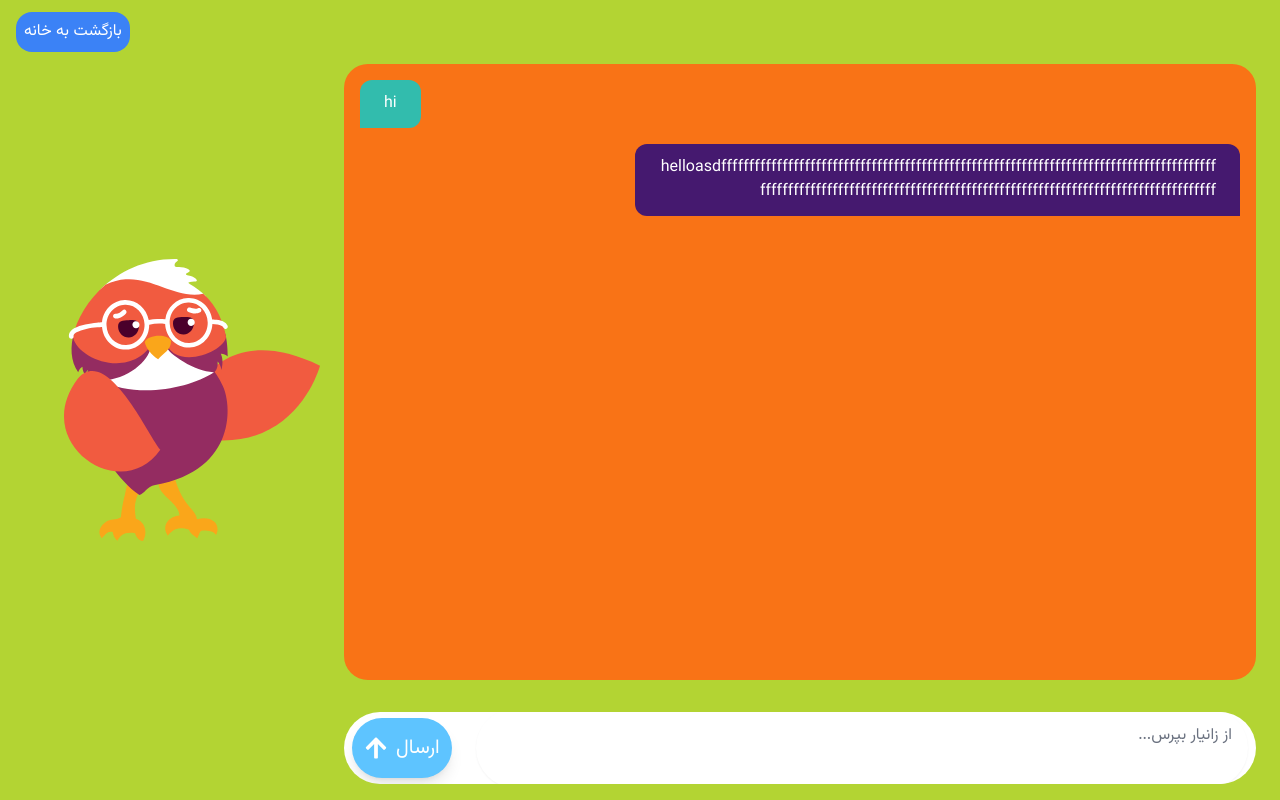
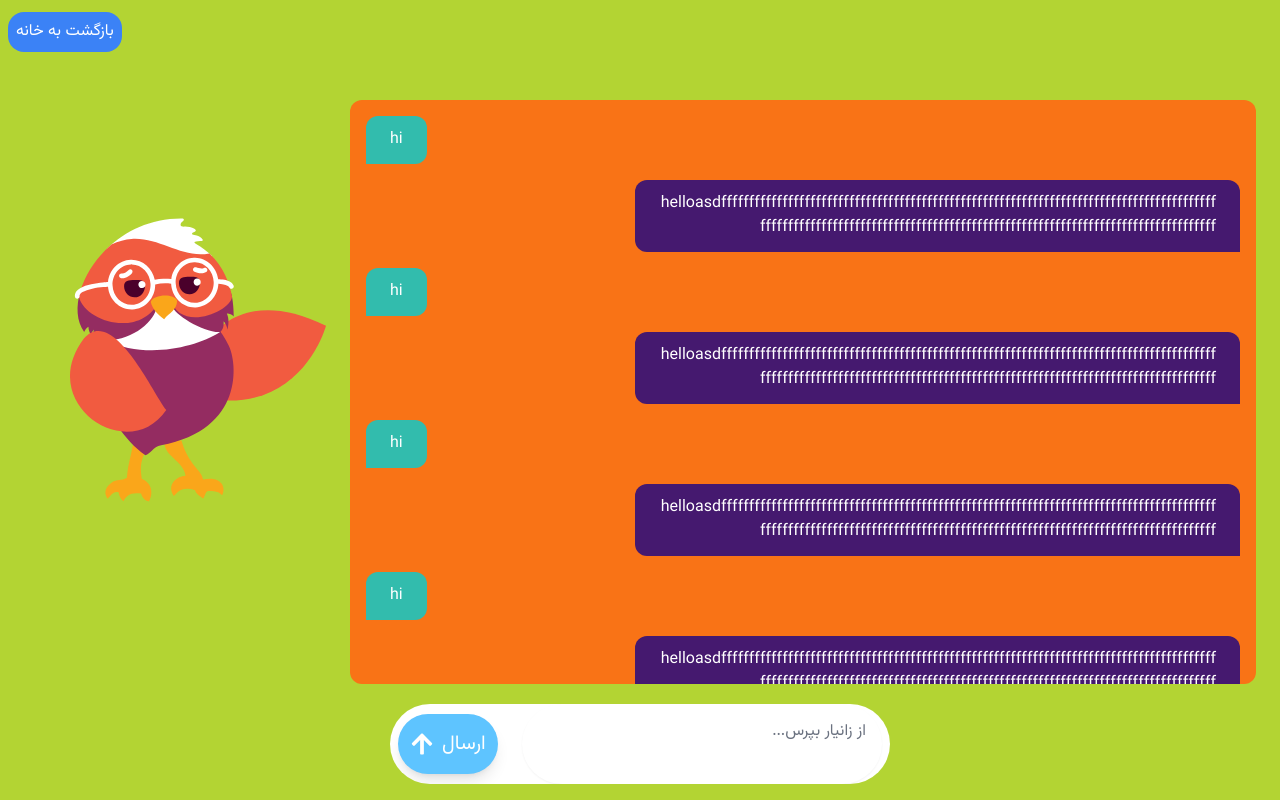
Before and after one commit to ErfanGh83/Avanian1, a Next.js app: page /chat in a window 1280 px wide. Built offline with nearby package versions, Linux system fonts and the light colour scheme.

Commit message:
fix: added conditional display to show empty chat

```diff
--- a/src/app/chat/page.tsx
+++ b/src/app/chat/page.tsx
@@ -6,26 +6,10 @@ import Image from "next/image";
 export default function page() {
   return (
     <ChatLayout>
-      <div className="size-full overflow-hidden flex flex-row-reverse justify-center items-center bg-[#B3D433]">
-
-        <div
-          className="w-full xl:w-1/4"
-        >
-          <Image
-            src={"/vectors/owl.svg"}
-            alt="زانیار"
-            width={200}
-            height={200}
-            className="w-32 md:w-44 lg:w-64"
-          />
-        </div>
-
-        <div
-          className="w-full xl:w-3/4"
-        >
+      <div className="size-full flex flex-row-reverse justify-center items-center bg-[#B3D433]">
+        <div className="w-full">
           <ChatPage />
         </div>
-
       </div>
     </ChatLayout>
   );
--- a/src/components/chat/ChatPage.tsx
+++ b/src/components/chat/ChatPage.tsx
@@ -5,7 +5,7 @@ import MessageInput from "./MessageInput";
 export default function ChatPage() {
 
   return (
-    <div className="size-full pt-8 px-6 flex flex-col overflow-hidden h-screen mx-auto">
+    <div className="size-full pt-8 px-6 flex flex-col gap-4 overflow-x-hidden h-screen mx-auto">
       <MessageContainer />
       <MessageInput />
     </div>
--- a/src/components/chat/MessageContainer.tsx
+++ b/src/components/chat/MessageContainer.tsx
@@ -1,11 +1,47 @@
 import React from "react";
 import ChatBox from "../containers/chat-containers/ChatBox";
+import MessageItem from "./MessageItem";
+import Image from "next/image";
 
 export default function MessageContainer() {
-
-  const fetchedData = ["hi", "hello"]
+  const fetchedData = ["hi", "hello"];
 
   return (
-    <ChatBox data={fetchedData} />
+    <>
+      {true ? (
+        <div className="w-full h-full overflow-hidden flex flex-row-reverse items-center gap-6">
+          <div className="hidden lg:block w-0 md:w-full lg:w-1/4">
+            <Image
+              src={"/vectors/owl.svg"}
+              alt="زانیار"
+              width={200}
+              height={200}
+              className="w-32 md:w-44 lg:w-64 h-[60vh]"
+            />
+          </div>
+
+          <div className="w-[100%] h-[70vh] lg:w-3/4">
+            <ChatBox data={fetchedData} />
+          </div>
+        </div>
+      ) : (
+        <div className="m-auto items-center gap-2 md:gap-16 px-1 md:px-8 py-4 max-w-[90vw] md:max-w-[70vw] lg:px-16 bg-white/50 rounded-2xl flex flex-row ">
+          <MessageItem sender="bot">
+            فرصت طلایی رشد و شکوفایی فرزندتان در لحظات فراغت پنهان است؛ لحظاتی
+            که به سرعت می‌گذرند. من زانیار، پیردانای آوانیان، با دانشی که کمتر
+            جایی خواهید یافت، اینجا هستم تا نقشه راه این گنج پنهان را به شما
+            نشان دهم. آیا آماده‌اید تا اولین قدم را برای تضمین آینده‌ای
+            درخشان‌تر از طریق اوقات فراغت بردارید؟ سوالتان چیست؟
+          </MessageItem>
+          <Image
+            src={"/vectors/owl.svg"}
+            alt="زانیار"
+            width={200}
+            height={200}
+            className="w-32 md:w-44 lg:w-64"
+          />
+        </div>
+      )}
+    </>
   );
 }
--- a/src/components/chat/MessageInput.tsx
+++ b/src/components/chat/MessageInput.tsx
@@ -3,7 +3,7 @@ import { FaArrowUp } from "react-icons/fa";
 
 export default function MessageInput() {
   return (
-    <form className="w-full h-fit rounded-full flex flex-row bg-white justify-center items-center gap-6 py-1 px-2 mx-auto mb-4 overflow-hidden focus-within:outline focus-within:outline-2 focus-within:outline-blue-400 focus-within:outline-offset-2">
+    <form className="w-[250px] md:w-[400px] py-[2vh] lg:w-[500px] min-h-[80px] h-[80px] rounded-full flex flex-row bg-white justify-center items-center gap-6 px-2 mx-auto mb-4 overflow-hidden focus-within:outline focus-within:outline-2 focus-within:outline-blue-400 focus-within:outline-offset-2">
       <textarea
         placeholder="از زانیار بپرس..."
         className="w-full p-4 min-h-[20px] h-fit max-h-[200px] overflow-y-auto text-neutral-800 rounded-full focus:outline-none transition-all resize-none shadow-sm placeholder:text-gray-500"
@@ -11,10 +11,10 @@ export default function MessageInput() {
 
       <button
         type="submit"
-        className="w-28 h-fit flex flex-row gap-2 items-center justify-center px-3 py-4 rounded-full bg-[#5ec4ff] hover:bg-[#48b1ef] text-white shadow-lg transition-all"
+        className="w-14 md:w-28 h-fit flex flex-row gap-2 items-center justify-center px-3 py-4 rounded-full bg-[#5ec4ff] hover:bg-[#48b1ef] text-white shadow-lg transition-all"
         aria-label="ارسال پیام"
       >
-        <p className="text-xl">ارسال</p>
+        <p className="hidden md:block text-xl">ارسال</p>
         <FaArrowUp size={24} />
       </button>
     </form>
--- a/src/components/chat/MessageItem.tsx
+++ b/src/components/chat/MessageItem.tsx
@@ -18,11 +18,11 @@ export default function MessageItem({ sender, children }: Props) {
 
         <div
           className={`max-w-[90%] h-fit min-h-[75%] bg-t/30 relative rounded-t-xl ${
-            sender == "user" ? "bg-dark2 rounded-bl-xl ml-10" : "bg-avanianBlue rounded-br-xl mr-10"
+            sender == "user" ? "bg-dark2 rounded-bl-xl ml-10" : "bg-avanianBlue rounded-br-xl mr-1"
           }`}
         >
 
-          <div className="w-full px-6 py-3 break-words overflow-wrap-anywhere">
+          <div className="w-full px-2 md:px-6 py-3 break-words overflow-wrap-anywhere">
             <h3>{children}</h3>
           </div>
         </div>
--- a/src/components/containers/chat-containers/ChatBox.tsx
+++ b/src/components/containers/chat-containers/ChatBox.tsx
@@ -9,20 +9,64 @@ const ChatBox = ({ data }: Prop) => {
 
     console.log(data)
     return (
-        <div
-            className='w-full h-full my-8 p-4 flex flex-col gap-4 rounded-3xl text-white bg-orange-500 overflow-y-auto'
-        >
+      <div className="w-full h-[calc(85vh-6rem)] p-4 flex flex-col gap-4 mt-[30px] md:mt-[20px] rounded-xl text-white bg-orange-500 overflow-y-auto">
+        <MessageItem sender={"bot"}>hi</MessageItem>
 
-            <MessageItem sender={'bot'}>
-                hi
-            </MessageItem>
+        <MessageItem sender={"user"}>
+          helloasdfffffffffffffffffffffffffffffffffffffffffffffffffffffffffffffffffffffffffffffffffffffffffffffffffffffffffffffffffffffffffffffffffffffffffffffffffffffffffffffffffffffffffff
+        </MessageItem>
+        <MessageItem sender={"bot"}>hi</MessageItem>
 
-            <MessageItem sender={'user'}>
-                helloasdfffffffffffffffffffffffffffffffffffffffffffffffffffffffffffffffffffffffffffffffffffffffffffffffffffffffffffffffffffffffffffffffffffffffffffffffffffffffffffffffffffffffffff
-            </MessageItem>
+        <MessageItem sender={"user"}>
+          helloasdfffffffffffffffffffffffffffffffffffffffffffffffffffffffffffffffffffffffffffffffffffffffffffffffffffffffffffffffffffffffffffffffffffffffffffffffffffffffffffffffffffffffffff
+        </MessageItem>
+        <MessageItem sender={"bot"}>hi</MessageItem>
 
-        </div>
-    )
+        <MessageItem sender={"user"}>
+          helloasdfffffffffffffffffffffffffffffffffffffffffffffffffffffffffffffffffffffffffffffffffffffffffffffffffffffffffffffffffffffffffffffffffffffffffffffffffffffffffffffffffffffffffff
+        </MessageItem>
+        <MessageItem sender={"bot"}>hi</MessageItem>
+
+        <MessageItem sender={"user"}>
+          helloasdfffffffffffffffffffffffffffffffffffffffffffffffffffffffffffffffffffffffffffffffffffffffffffffffffffffffffffffffffffffffffffffffffffffffffffffffffffffffffffffffffffffffffff
+        </MessageItem>
+        <MessageItem sender={"bot"}>hi</MessageItem>
+
+        <MessageItem sender={"user"}>
+          helloasdfffffffffffffffffffffffffffffffffffffffffffffffffffffffffffffffffffffffffffffffffffffffffffffffffffffffffffffffffffffffffffffffffffffffffffffffffffffffffffffffffffffffffff
+        </MessageItem>
+        <MessageItem sender={"bot"}>hi</MessageItem>
+
+        <MessageItem sender={"user"}>
+          helloasdfffffffffffffffffffffffffffffffffffffffffffffffffffffffffffffffffffffffffffffffffffffffffffffffffffffffffffffffffffffffffffffffffffffffffffffffffffffffffffffffffffffffffff
+        </MessageItem>
+        <MessageItem sender={"bot"}>hi</MessageItem>
+
+        <MessageItem sender={"user"}>
+          helloasdfffffffffffffffffffffffffffffffffffffffffffffffffffffffffffffffffffffffffffffffffffffffffffffffffffffffffffffffffffffffffffffffffffffffffffffffffffffffffffffffffffffffffff
+        </MessageItem>
+        <MessageItem sender={"bot"}>hi</MessageItem>
+
+        <MessageItem sender={"user"}>
+          helloasdfffffffffffffffffffffffffffffffffffffffffffffffffffffffffffffffffffffffffffffffffffffffffffffffffffffffffffffffffffffffffffffffffffffffffffffffffffffffffffffffffffffffffff
+        </MessageItem>
+        <MessageItem sender={"bot"}>hi</MessageItem>
+
+        <MessageItem sender={"user"}>
+          helloasdfffffffffffffffffffffffffffffffffffffffffffffffffffffffffffffffffffffffffffffffffffffffffffffffffffffffffffffffffffffffffffffffffffffffffffffffffffffffffffffffffffffffffff
+        </MessageItem>
+        <MessageItem sender={"bot"}>hi</MessageItem>
+
+        <MessageItem sender={"user"}>
+          helloasdfffffffffffffffffffffffffffffffffffffffffffffffffffffffffffffffffffffffffffffffffffffffffffffffffffffffffffffffffffffffffffffffffffffffffffffffffffffffffffffffffffffffffff
+        </MessageItem>
+        <MessageItem sender={"bot"}>hi</MessageItem>
+
+        <MessageItem sender={"user"}>
+          helloasdfffffffffffffffffffffffffffffffffffffffffffffffffffffffffffffffffffffffffffffffffffffffffffffffffffffffffffffffffffffffffffffffffffffffffffffffffffffffffffffffffffffffffff
+        </MessageItem>
+      </div>
+    );
 }
 
 export default ChatBox
--- a/src/components/headers/chat-layout-header/ChatHeader.tsx
+++ b/src/components/headers/chat-layout-header/ChatHeader.tsx
@@ -4,7 +4,7 @@ import React from 'react'
 const ChatHeader = () => {
     return (
         <div
-            className='w-full h-16 absolute top-0 left-0 flex flex-row-reverse items-center justify-between px-4'
+            className='w-full h-16 absolute top-0 left-0 flex flex-row-reverse items-center justify-between px-2'
         >
             <div>
                 <Link href={`/`}
```
